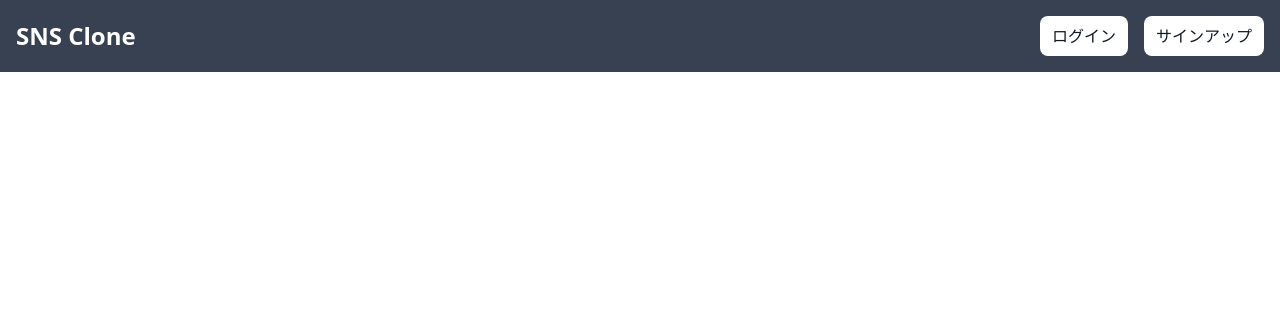
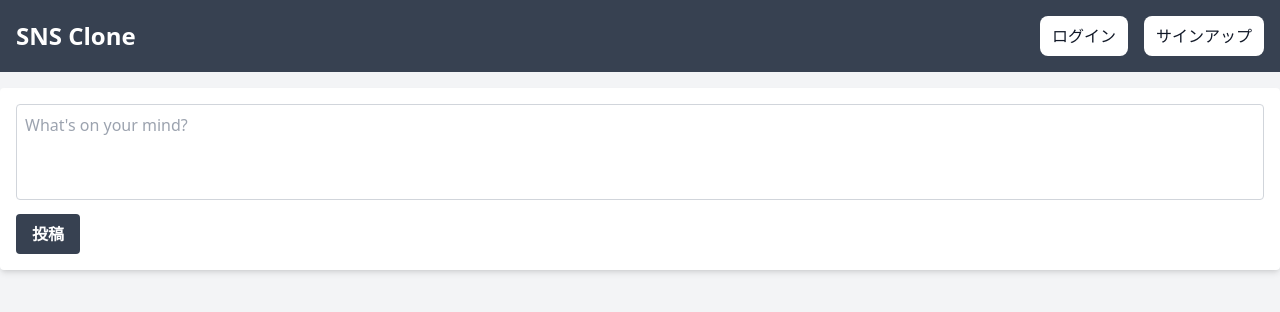
Before and after one commit to Kymaeda/nextjs_sns_client, a Next.js app: page / in a window 1280 px wide. Shown: the top 312 px of the page. Built offline with nearby package versions, Linux system fonts and the light colour scheme.

Commit message:
import timeline component

```diff
--- /dev/null
+++ b/src/components/Timeline.tsx
@@ -0,0 +1,22 @@
+export const Timeline = () => {
+  return (
+    <div className="min-h-screen bg-gray-100">
+      <main className="container mx-auto py-4">
+        <div className="bg-white shadow-md rounded p-4 mb-4">
+          <form>
+            <textarea
+              className="w-full h-24 p-2 border border-gray-300 rounded resize-none focus:outline-none focus:ring-2 focus:ring-blue-400"
+              placeholder="What's on your mind?"
+            ></textarea>
+            <button
+              type="submit"
+              className="mt-2 bg-gray-700 hover:bg-green-700 duration-200 text-white font-semibold py-2 px-4 rounded"
+            >
+              投稿
+            </button>
+          </form>
+        </div>
+      </main>
+    </div>
+  );
+};
--- a/src/pages/index.tsx
+++ b/src/pages/index.tsx
@@ -1,3 +1,9 @@
+import { Timeline } from '@/components/Timeline';
+
 export default function Home() {
-  return (<></>);
+  return (
+    <div>
+      <Timeline />
+    </div>
+  );
 }
```
